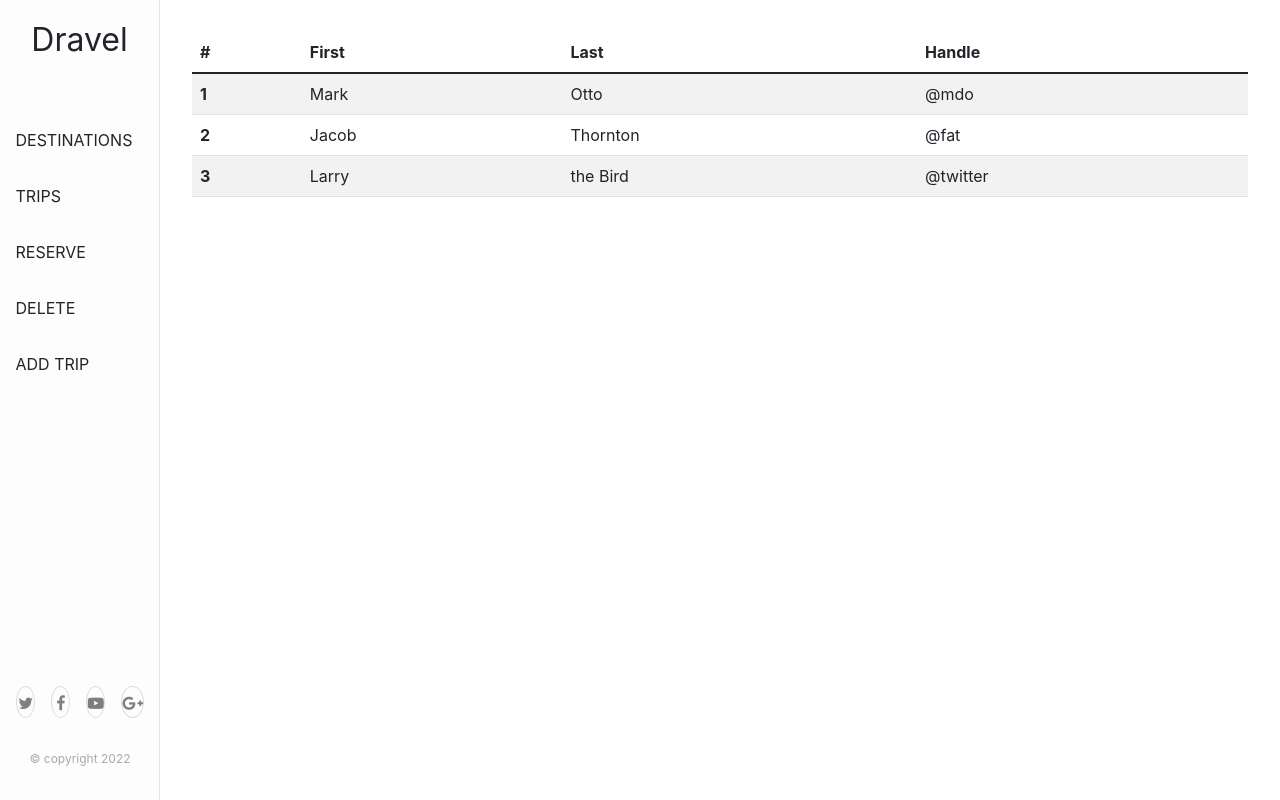
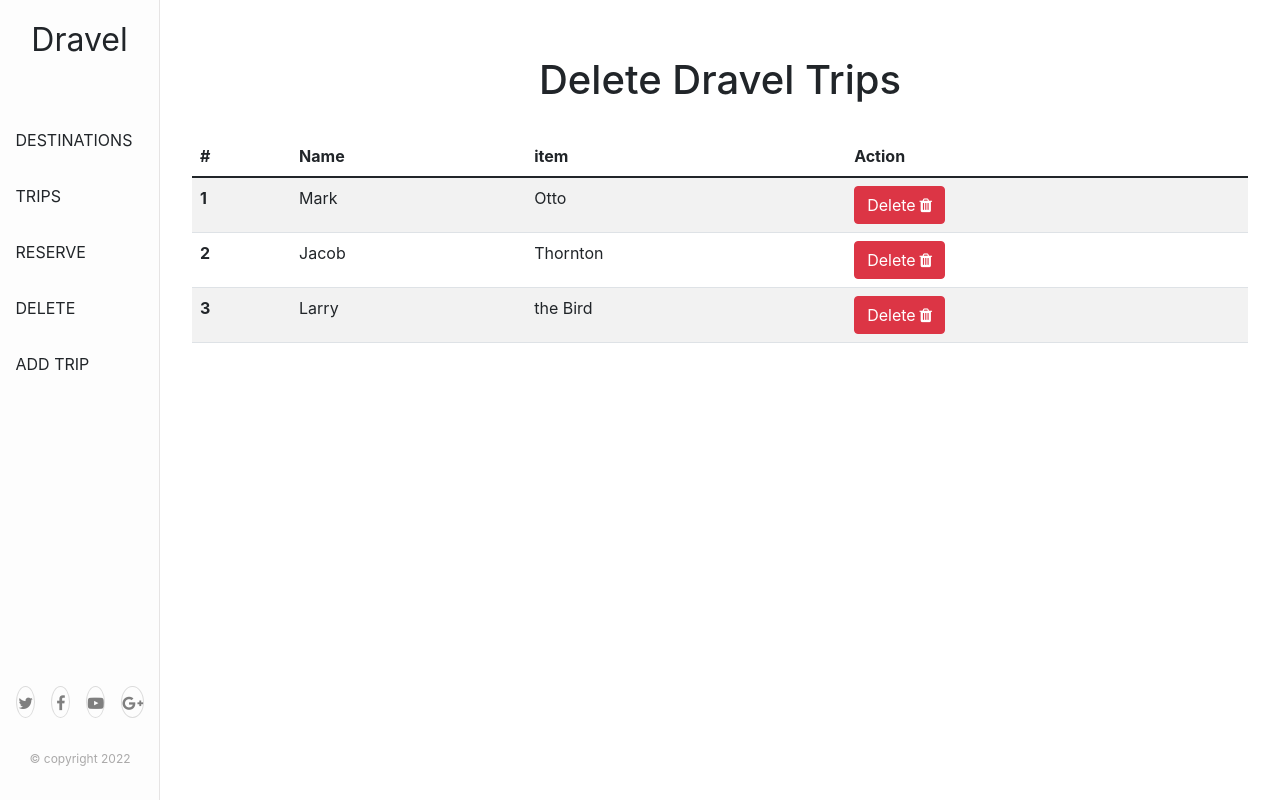
Before and after one commit to billionsjoel/dravel-app, a React (Create React App) app: page /delete in a window 1280 px wide. Built offline with nearby package versions, Linux system fonts and the light colour scheme.

Commit message:
Add delete button

```diff
--- a/src/pages/deletePage.js
+++ b/src/pages/deletePage.js
@@ -1,5 +1,5 @@
 import Navigation from '../components/navigation';
-import '../../src/scss/delete.scss';
+import '../scss/delete.scss';
 
 function deletePage() {
   return (
@@ -9,13 +9,14 @@ function deletePage() {
           <Navigation />
         </div>
         <div className="delete-content">
+          <h1 className="p-4 text-center">Delete Dravel Trips</h1>
           <table className="table table-striped">
             <thead>
               <tr>
                 <th scope="col">#</th>
-                <th scope="col">First</th>
-                <th scope="col">Last</th>
-                <th scope="col">Handle</th>
+                <th scope="col">Name</th>
+                <th scope="col">item</th>
+                <th scope="col">Action</th>
               </tr>
             </thead>
             <tbody>
@@ -23,19 +24,34 @@ function deletePage() {
                 <th scope="row">1</th>
                 <td>Mark</td>
                 <td>Otto</td>
-                <td>@mdo</td>
+                <td>
+                  <span className="btn btn-danger">
+                    Delete
+                    <i className="fa fa-trash ms-1" aria-hidden="true" />
+                  </span>
+                </td>
               </tr>
               <tr>
                 <th scope="row">2</th>
                 <td>Jacob</td>
                 <td>Thornton</td>
-                <td>@fat</td>
+                <td>
+                  <span className="btn btn-danger">
+                    Delete
+                    <i className="fa fa-trash ms-1" aria-hidden="true" />
+                  </span>
+                </td>
               </tr>
               <tr>
                 <th scope="row">3</th>
                 <td>Larry</td>
                 <td>the Bird</td>
-                <td>@twitter</td>
+                <td>
+                  <span className="btn btn-danger">
+                    Delete
+                    <i className="fa fa-trash ms-1" aria-hidden="true" />
+                  </span>
+                </td>
               </tr>
             </tbody>
           </table>
```
